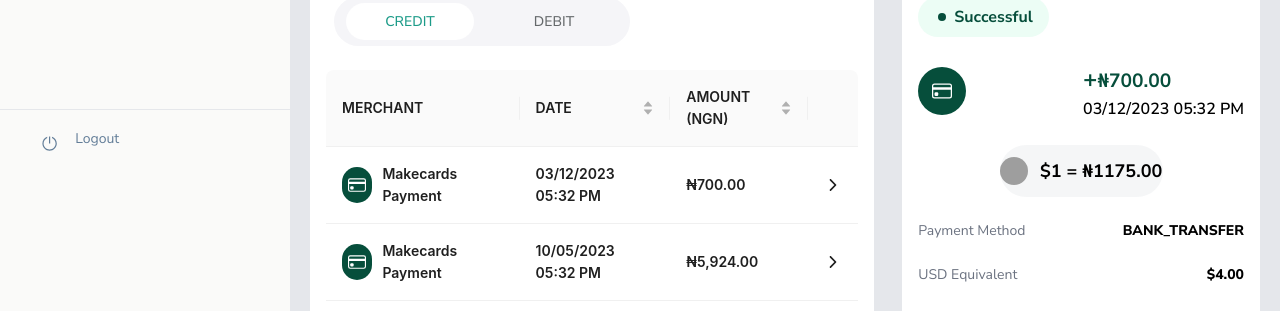
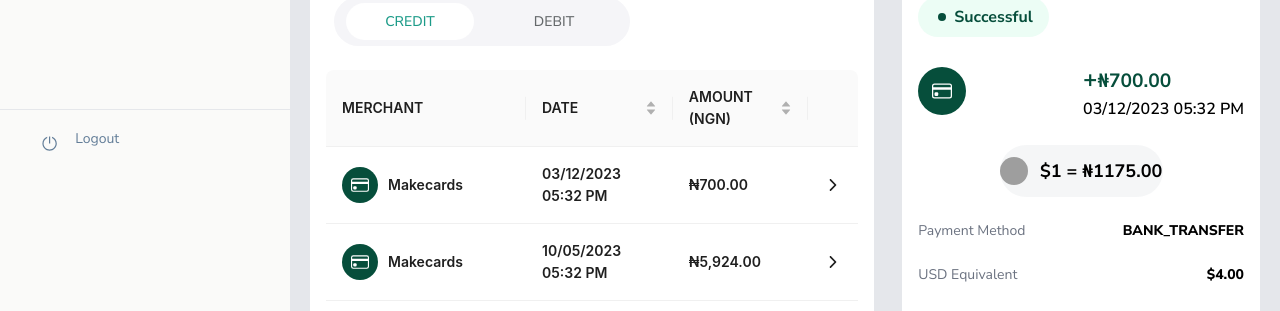
Before and after one commit to Bright-Abel/make-cards-clone, a React (Vite) app: page /dashboard in a window 1280 px wide. Shown: the part 631-942 px from the top of the page. Built offline with nearby package versions, Linux system fonts and the light colour scheme; grey boxes are pictures that could not be loaded; a web font is replaced by a local one.

Commit message:
added transaction page

```diff
--- /dev/null
+++ b/src/DashboardComponent/Pagination.jsx
@@ -0,0 +1,6 @@
+import { useSelector, useDispatch } from 'react-redux';
+const Pagination = () => {
+  const { payment, numOfPages, page } = useSelector((store) => store.dashSlice);
+  return <div>Pagination</div>;
+};
+export default Pagination;
--- a/src/DashboardComponent/PaymentDataDisplay.jsx
+++ b/src/DashboardComponent/PaymentDataDisplay.jsx
@@ -104,7 +104,7 @@ const PaymentDataDisplay = () => {
             {/* 7 */}
             <div className="text-sm flex justify-between items-center">
               <h1 className="text-gray-500 ">Merchant</h1>
-              <p className=" font-extrabold">{merchant}</p>
+              <p className=" font-extrabold">{merchant} Payment</p>
             </div>
 
             {/* 8 */}
--- a/src/DashboardComponent/TableComp.jsx
+++ b/src/DashboardComponent/TableComp.jsx
@@ -23,7 +23,7 @@ const TableComp = () => {
     {
       title: 'MERCHANT',
       dataIndex: 'merchant',
-      // width: 290,
+      width: 200,
       render: (text, record) => (
         <div
           style={{
@@ -40,7 +40,7 @@ const TableComp = () => {
     {
       title: 'DATE',
       dataIndex: 'timeStamp',
-      // width: 200,
+      // width: 250,
       sorter: {
         compare: (a, b) => {
           const numA = parseFloat(a.timeStamp.replace(/[^\d.]/g, ''));
@@ -52,7 +52,7 @@ const TableComp = () => {
     {
       title: 'AMOUNT (NGN)',
       dataIndex: 'amountInNaira',
-      // width: 170,
+      // width: 160,
       sorter: {
         compare: (a, b) => {
           const numA = parseFloat(a.amountInNaira.replace(/[^\d.]/g, ''));
@@ -64,7 +64,7 @@ const TableComp = () => {
     {
       title: '',
       dataIndex: 'logo',
-      width: 50,
+      // width: 50,
     },
   ];
 
--- a/src/DashboardComponent/index.js
+++ b/src/DashboardComponent/index.js
@@ -16,3 +16,5 @@ export { default as ContactUs } from './ContactUs';
 export { default as BlockCardModal } from './BlockCardModal';
 export { default as FundCardAside } from './FundCardAside';
 export { default as PaymentInfoAside } from './PaymentInfoAside';
+export { default as TableComp } from './TableComp';
+export { default as MobileTable } from './MobileTable';
--- a/src/custom.jsx/data.jsx
+++ b/src/custom.jsx/data.jsx
@@ -201,7 +201,7 @@ export const paymentData = [
     amountInNaira: '₦700.00',
     amountInUSD: '$4.00',
     paymentMethod: 'BANK_TRANSFER',
-    merchant: 'Makecards Payment',
+    merchant: 'Makecards',
     currency: 'Naira',
     timeStamp: '03/12/2023 05:32 PM',
     logo: <IoIosArrowForward className="text-lg" />,
@@ -214,7 +214,7 @@ export const paymentData = [
     amountInNaira: '₦5,924.00',
     amountInUSD: '$5.00',
     paymentMethod: 'BANK_DEPOSIT',
-    merchant: 'Makecards Payment',
+    merchant: 'Makecards',
     currency: 'Naira',
     timeStamp: '10/05/2023 05:32 PM',
     logo: <IoIosArrowForward className="text-lg" />,
@@ -227,7 +227,7 @@ export const paymentData = [
     amountInNaira: '₦8,467.00',
     amountInUSD: '$7.00',
     paymentMethod: 'BANK_TRANSFER',
-    merchant: 'Makecards Payment',
+    merchant: 'Makecards',
     currency: 'Naira',
     timeStamp: '02/01/2024 05:32 PM',
     logo: <IoIosArrowForward className="text-lg" />,
@@ -240,7 +240,7 @@ export const paymentData = [
     amountInNaira: '₦2,598.00',
     amountInUSD: '$2.00',
     paymentMethod: 'BANK_TRANSFER',
-    merchant: 'Makecards Payment',
+    merchant: 'Makecards',
     currency: 'Naira',
     timeStamp: '03/12/2023 05:32 PM',
     logo: <IoIosArrowForward className="text-lg" />,
@@ -253,7 +253,7 @@ export const paymentData = [
     amountInNaira: '₦9,200.00',
     amountInUSD: '$9.00',
     paymentMethod: 'Card_Deposit',
-    merchant: 'Makecards Payment',
+    merchant: 'Makecards',
     currency: 'Naira',
     timeStamp: '03/12/2023 05:32 PM',
     logo: <IoIosArrowForward className="text-lg" />,
@@ -266,7 +266,7 @@ export const paymentData = [
     amountInNaira: '₦1,765.00',
     amountInUSD: '$4.00',
     paymentMethod: 'BANK_TRANSFER',
-    merchant: 'Makecards Payment',
+    merchant: 'Makecards',
     currency: 'Naira',
     timeStamp: '03/12/2023 05:32 PM',
     logo: <IoIosArrowForward className="text-lg" />,
@@ -279,7 +279,7 @@ export const paymentData = [
     amountInNaira: '₦4,700.00',
     amountInUSD: '$4.00',
     paymentMethod: 'BANK_TRANSFER',
-    merchant: 'Makecards Payment',
+    merchant: 'Makecards',
     currency: 'Naira',
     timeStamp: '03/12/2023 05:32 PM',
     logo: <IoIosArrowForward className="text-lg" />,
@@ -292,7 +292,7 @@ export const paymentData = [
     amountInNaira: '₦4,241.00',
     amountInUSD: '$4.00',
     paymentMethod: 'BANK_TRANSFER',
-    merchant: 'Makecards Payment',
+    merchant: 'Makecards',
     currency: 'Naira',
     timeStamp: '03/12/2023 05:32 PM',
     logo: <IoIosArrowForward className="text-lg" />,
@@ -307,7 +307,7 @@ export const paymentData = [
     amountInNaira: '₦800.00',
     amountInUSD: '$4.00',
     paymentMethod: 'BANK_TRANSFER',
-    merchant: 'Makecards Payment',
+    merchant: 'Makecards',
     currency: 'Naira',
     timeStamp: '03/12/2023 05:32 PM',
     logo: <IoIosArrowForward className="text-lg" />,
@@ -320,7 +320,7 @@ export const paymentData = [
     amountInNaira: '₦4,524.00',
     amountInUSD: '$5.00',
     paymentMethod: 'BANK_DEPOSIT',
-    merchant: 'Makecards Payment',
+    merchant: 'Makecards',
     currency: 'Naira',
     timeStamp: '10/05/2023 05:32 PM',
     logo: <IoIosArrowForward className="text-lg" />,
@@ -333,7 +333,7 @@ export const paymentData = [
     amountInNaira: '₦4,267.00',
     amountInUSD: '$7.00',
     paymentMethod: 'BANK_TRANSFER',
-    merchant: 'Makecards Payment',
+    merchant: 'Makecards',
     currency: 'Naira',
     timeStamp: '02/10/2024 05:32 PM',
     logo: <IoIosArrowForward className="text-lg" />,
@@ -346,7 +346,7 @@ export const paymentData = [
     amountInNaira: '₦1,256.00',
     amountInUSD: '$2.00',
     paymentMethod: 'BANK_TRANSFER',
-    merchant: 'Makecards Payment',
+    merchant: 'Makecards',
     currency: 'Naira',
     timeStamp: '03/12/2023 05:32 PM',
     logo: <IoIosArrowForward className="text-lg" />,
@@ -359,7 +359,7 @@ export const paymentData = [
     amountInNaira: '₦2,289.00',
     amountInUSD: '$9.00',
     paymentMethod: 'Card_Deposit',
-    merchant: 'Makecards Payment',
+    merchant: 'Makecards',
     currency: 'Naira',
     timeStamp: '03/12/2023 05:32 PM',
     logo: <IoIosArrowForward className="text-lg" />,
@@ -372,7 +372,7 @@ export const paymentData = [
     amountInNaira: '₦1,529.00',
     amountInUSD: '$4.00',
     paymentMethod: 'BANK_TRANSFER',
-    merchant: 'Makecards Payment',
+    merchant: 'Makecards',
     currency: 'Naira',
     timeStamp: '03/12/2023 05:32 PM',
     logo: <IoIosArrowForward className="text-lg" />,
@@ -385,7 +385,7 @@ export const paymentData = [
     amountInNaira: '₦2,700.00',
     amountInUSD: '$4.00',
     paymentMethod: 'BANK_TRANSFER',
-    merchant: 'Makecards Payment',
+    merchant: 'Makecards',
     currency: 'Naira',
     timeStamp: '03/12/2023 05:32 PM',
     logo: <IoIosArrowForward className="text-lg" />,
@@ -399,7 +399,7 @@ export const paymentData = [
     amountInNaira: '₦8,200.00',
     amountInUSD: '$4.00',
     paymentMethod: 'BANK_TRANSFER',
-    merchant: 'Makecards Payment',
+    merchant: 'Makecards',
     currency: 'Naira',
     timeStamp: '03/12/2023 05:32 PM',
     logo: <IoIosArrowForward className="text-lg" />,
--- a/src/features/dashBoardSlice.js
+++ b/src/features/dashBoardSlice.js
@@ -15,6 +15,8 @@ const initialState = {
   viewUpdatedValue: false,
   label: '',
   switchState: false,
+  numOfPages: 1,
+  page: 1,
   securityID: 1,
   aboutMakeCardsID: 1,
   blockCardReason: '',
--- a/src/pages/dashboard/Transactions.jsx
+++ b/src/pages/dashboard/Transactions.jsx
@@ -1,4 +1,11 @@
+import { TableComp, MobileTable } from '../../DashboardComponent';
+
 const Transactions = () => {
-  return <div>Transactions</div>;
+  return (
+    <div className="px-8 py-4">
+      <TableComp />
+      <MobileTable />
+    </div>
+  );
 };
 export default Transactions;
```
